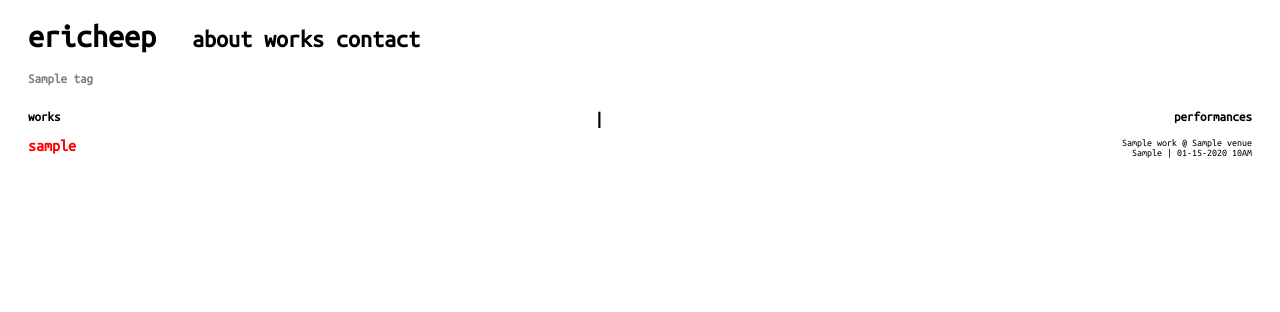
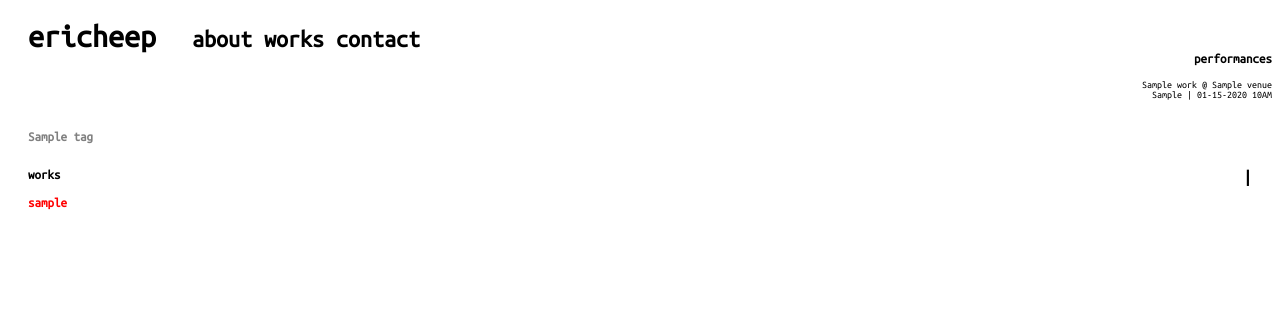
Before and after one commit to ericheep/miscellany, a Django app: page /works/ in a window 1280 px wide. Shown: the top 312 px of the page. Run offline with Django 3.2, Linux system fonts and the light colour scheme; tables that the repository leaves empty hold one stand-in row (values such as "Sample post").

Commit message:
weekend changes

```diff
--- a/portfolio/static/css/style.css
+++ b/portfolio/static/css/style.css
@@ -56,7 +56,7 @@
     align-items: center;
     justify-content: flex-start;
     margin: 20px 10px;
-    width: 50%;
+    width: 33%;
 }
 
 #flex-tag {
@@ -81,6 +81,7 @@
     color: #FF0000;
     flex: 1 0 auto;
     order: 0;
+    font-size: small;
     font-weight: bold;
     margin-right: 30px;
 }
--- a/templates/base.html
+++ b/templates/base.html
@@ -8,6 +8,7 @@
 </head>
 
 <body>
+    <div id="flex-all">
         <div id="header">
             <h1 id="name">
                 <a class="black" href="/">ericheep</a>
@@ -19,10 +20,6 @@
             </h2>
         </div>
 
-    {% block sub-header %}{% endblock %}
-
-    <div id="flex-main">
-        {% block body %}{% endblock %}
         <div id="flex-performances">
             <div class="column-title"> performances </div>
             {% get_performances as performances %}
@@ -31,8 +28,16 @@
                 <div id="performance-event"> {{performance.event}} | {{ performance.date|date:"m-d-Y gA"}} </div>
             {% endfor %}
         </div>
+
+        {% block sub-header %}{% endblock %}
+
+
+        <div id="flex-main">
+            {% block body %}{% endblock %}
         </div>
 
+
         {% block footer %} {% endblock %}
+    </div>
 </body>
 </html>
```
Lines whose indentation alone changed are shown as unchanged.
